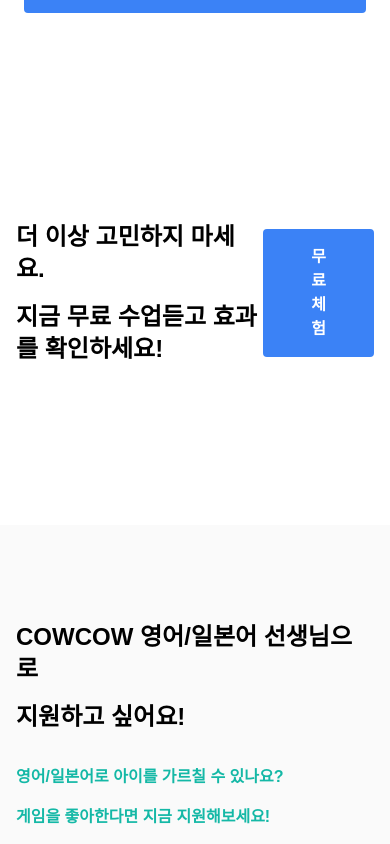
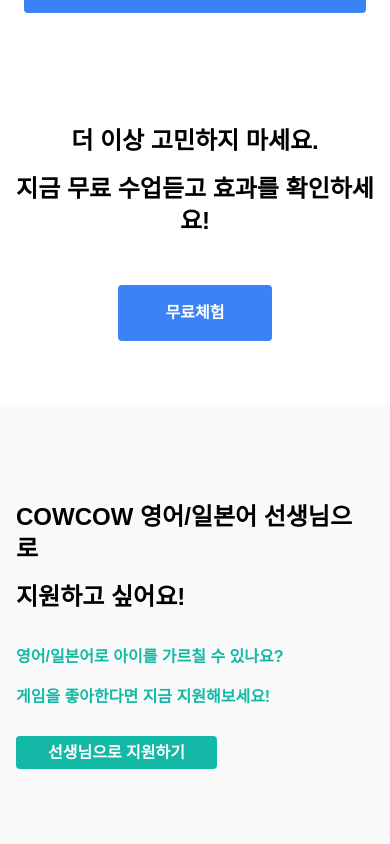
Before and after one commit to grit-farm/cowcow.farm, a Next.js app: page / in a window 390 px wide. Shown: the part 4940-5784 px from the top of the page. Built offline with nearby package versions, Linux system fonts and the light colour scheme; no server answers; a web font is replaced by a local one.

Commit message:
feat: 추가 랜딩 모바일 적용

```diff
--- a/src/app/page.client.tsx
+++ b/src/app/page.client.tsx
@@ -290,12 +290,12 @@
             </div>
           </div>
         </div>
-        <div className="flex flex-row justify-between items-left text-left mt-40 px-2">
+        <div className="flex md:flex-row flex-col justify-between md:items-left items-center md:text-left text-center md:mt-40 mt-16 px-2">
           <h2 className="md:text-5xl text-2xl font-bold">
             <p>더 이상 고민하지 마세요.</p>
             <p className="mt-4">지금 무료 수업듣고 효과를 확인하세요!</p>
           </h2>
-          <div className="flex items-center">
+          <div className="flex flex-row items-center md:mt-0 mt-12">
             <Link
               href="https://tally.so/r/nWEdEP"
               target="_blank"
@@ -306,7 +306,7 @@
           </div>
         </div>
       </article>
-      <div className="bg-neutral-50 mt-40">
+      <div className="bg-neutral-50 md:mt-40 mt-16">
         <div className="flex justify-between items-center max-w-7xl mx-auto">
           <div className="px-4 py-24">
             <h2 className="font-bold md:text-4xl text-2xl">
```
